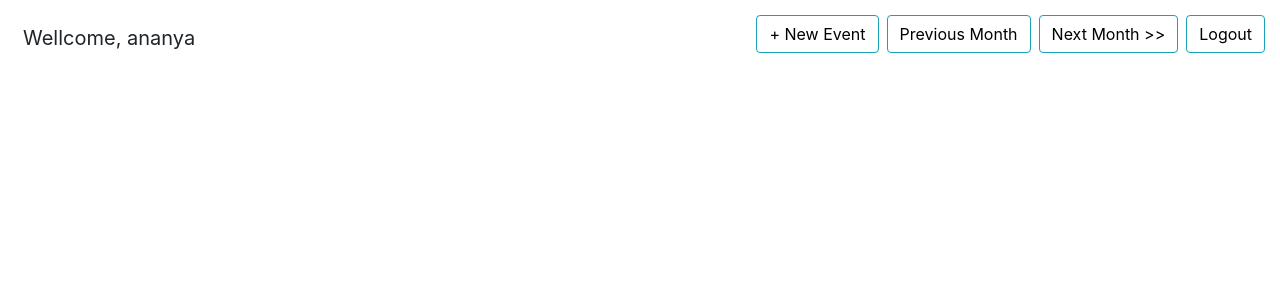
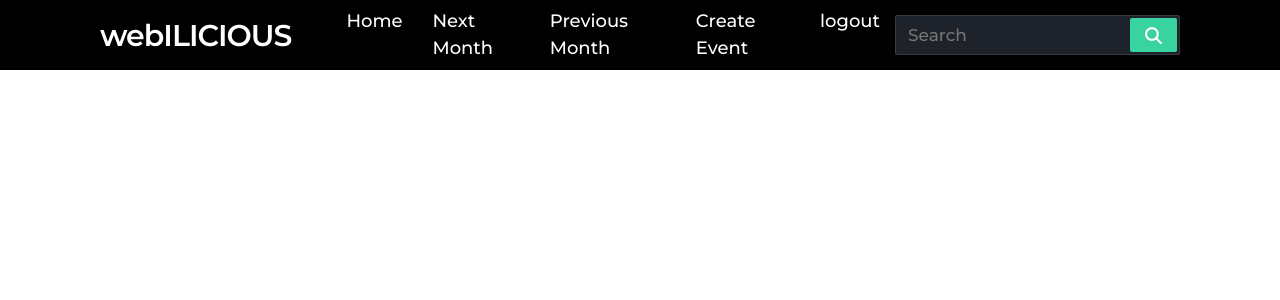
Before and after one commit to khushi-web/webster2k20, a Django app: page /calendarapp/index in a window 1280 px wide. Shown: the top 300 px of the page. Run offline with Django 3.2, Linux system fonts and the light colour scheme; a user stored in the database is signed in; some libraries are stand-ins or nearby versions.

Commit message:
css added

```diff
--- a/calendarapp/templates/calendarapp/base.html
+++ b/calendarapp/templates/calendarapp/base.html
@@ -9,11 +9,16 @@
   <meta charset="utf-8">
   <meta name="viewport" content="width=device-width, initial-scale=1, shrink-to-fit=no">
   <!-- Bootstrap CSS -->
-  <link rel="stylesheet" href="https://maxcdn.bootstrapcdn.com/bootstrap/4.0.0/css/bootstrap.min.css">
+ <link rel="stylesheet" href="https://maxcdn.bootstrapcdn.com/bootstrap/4.0.0/css/bootstrap.min.css">
   <link rel="stylesheet" href="https://use.fontawesome.com/releases/v5.0.10/css/all.css">
   <link rel="stylesheet" type="text/css" href="{% static 'css/style.css' %}">
+  <link rel="stylesheet" href="https://stackpath.bootstrapcdn.com/bootstrap/4.5.2/css/bootstrap.min.css" integrity="sha384-JcKb8q3iqJ61gNV9KGb8thSsNjpSL0n8PARn9HuZOnIxN0hoP+VmmDGMN5t9UJ0Z" crossorigin="anonymous">
+    <link rel="stylesheet" href="{% static 'css/base.css' %}">
+
+    <script src="https://kit.fontawesome.com/a076d05399.js"></script>
   <title>Django Calendar App</title>
 </head>
+
 <body>
 
   {% block content %}
--- a/calendarapp/templates/calendarapp/calendar.html
+++ b/calendarapp/templates/calendarapp/calendar.html
@@ -1,13 +1,68 @@
 {% extends 'calendarapp/base.html' %}
 
 {% block content %}
-<div class="clearfix">
+<nav class="nav-bar">
+    <div class="menu-icon">
+      <span class="fas fa-bars">
+      </span></div>
+      <div class="logo">
+      webILICIOUS</div>
+      <div class="nav-items">
+      <li><a href="{% url 'home' %}">Home</a></li>
+
+
+      <li><a href="{% url 'calendarapp:calendar' %}?{{ next_month }}">Next Month </a></li>
+      <li><a href="{% url 'calendarapp:calendar' %}?{{ prev_month }}">Previous Month </a></li>
+      <li><a href="{% url 'calendarapp:event_new' %}">Create Event</a></li>
+      <li><a href="{%url 'logout'%}">logout</a></li>
+
+
+      </div>
+      <div class="search-icon">
+      <span class="fas fa-search"></span></div>
+      <div class="cancel-icon">
+      <span class="fas fa-times"></span></div>
+      <form action="#">
+              <input type="search" class="search-data" placeholder="Search" required>
+              <button type="submit" class="fas fa-search"></button>
+          </form>
+      </nav>
+      <script>
+        const menuBtn = document.querySelector(".menu-icon span");
+        const searchBtn = document.querySelector(".search-icon");
+        const cancelBtn = document.querySelector(".cancel-icon");
+        const items = document.querySelector(".nav-items");
+        const form = document.querySelector("form");
+        menuBtn.onclick = ()=>{
+          items.classList.add("active");
+          menuBtn.classList.add("hide");
+          searchBtn.classList.add("hide");
+          cancelBtn.classList.add("show");
+        }
+        cancelBtn.onclick = ()=>{
+          items.classList.remove("active");
+          menuBtn.classList.remove("hide");
+          searchBtn.classList.remove("hide");
+          cancelBtn.classList.remove("show");
+          form.classList.remove("active");
+          cancelBtn.style.color = "#ff3d00";
+        }
+        searchBtn.onclick = ()=>{
+          form.classList.add("active");
+          searchBtn.classList.add("hide");
+          cancelBtn.classList.add("show");
+        }
+      </script>
+
+
+
+<!--<div class="clearfix">
     <span class="left m-2" style="font-size: 20px;">Wellcome, {{ request.user }}</span>
     <a class="btn btn-info right" href="{% url 'logout' %}"> Logout </a>
 	<a class="btn btn-info right mr-2" href="{% url 'calendarapp:calendar' %}?{{ next_month }} "> Next Month >> </a>
     <a class="btn btn-info right mr-2" href="{% url 'calendarapp:calendar' %}?{{ prev_month }}">  Previous Month </a>
     <a class="btn btn-info right mr-2" href="{% url 'calendarapp:event_new' %}"> + New Event </a>
-</div>
+</div>-->
 <div style="color: rgb(0, 218, 189);">
     {{ calendar }}
 </div>
```
Also changed, not shown: db.sqlite3.
